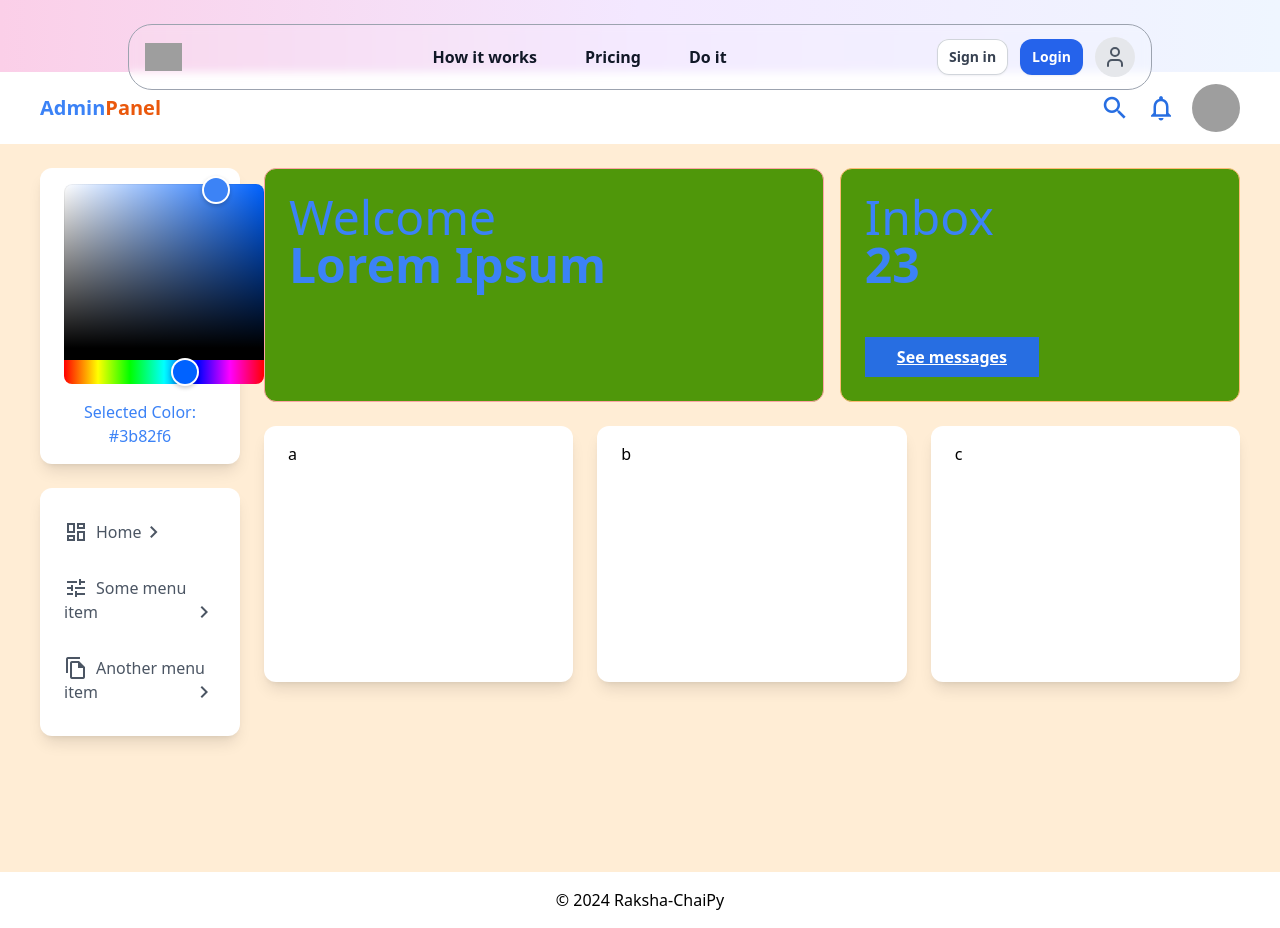
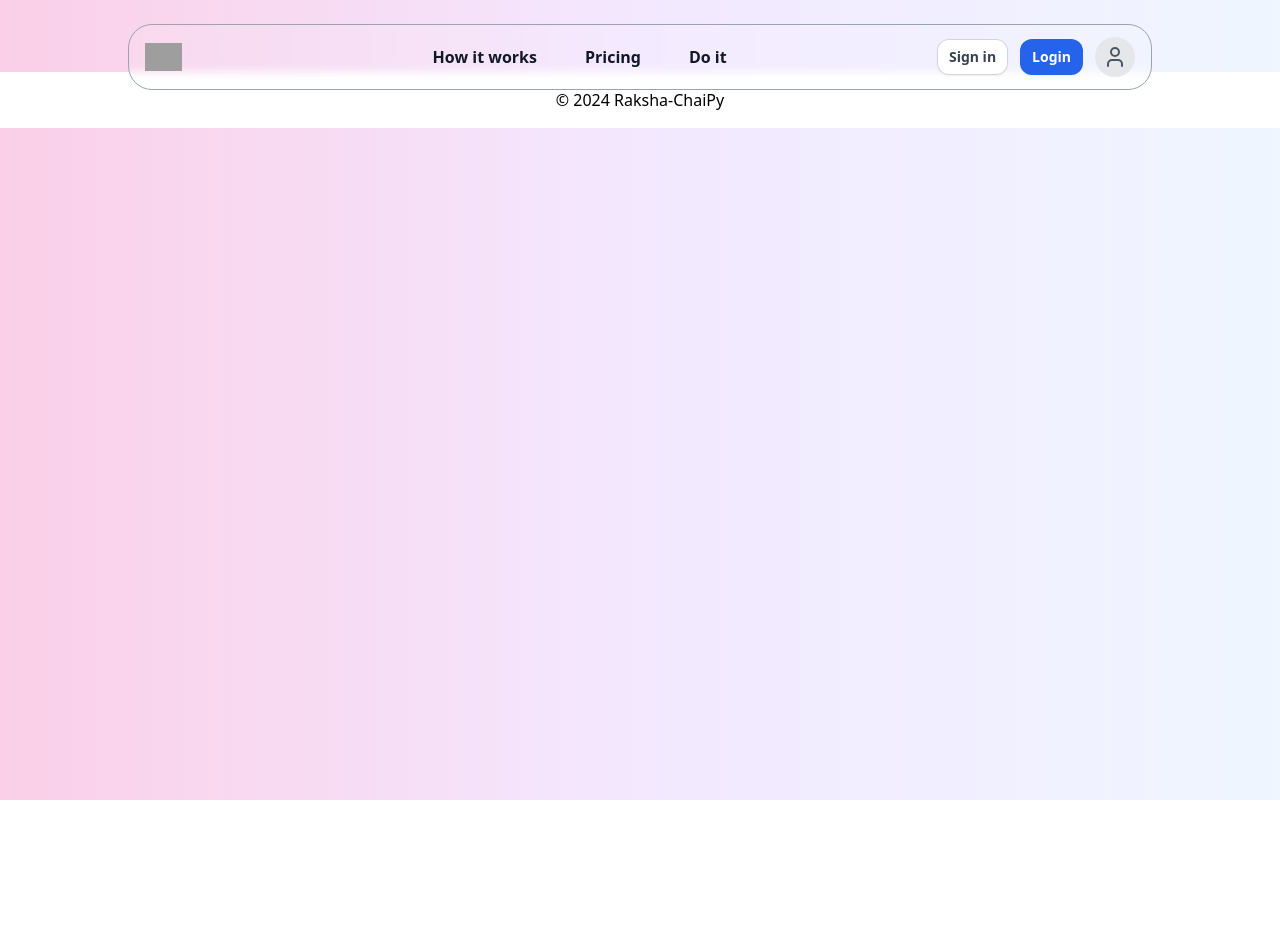
Before and after one commit to anshgandhiii/Minithonchipy-Ansh, a React (Vite) app in the folder Hack/: page / in a window 1280 px wide. After the commit the page ends 800 px from the top, so only its background shows below. Built offline with nearby package versions, Linux system fonts and the light colour scheme; grey boxes are pictures that could not be loaded.

Commit message:
dashboard

```diff
--- a/Hack/index.html
+++ b/Hack/index.html
@@ -10,5 +10,7 @@
   <body class="bg-gradient-to-r from-pink-200 via-purple-100 to-blue-50">
     <div id="root"></div>
     <script type="module" src="/src/main.jsx"></script>
+    <script src="https://cdn.botpress.cloud/webchat/v2.2/inject.js"></script>
+    <script src="https://files.bpcontent.cloud/2024/10/05/11/20241005111018-A3LIQ0XZ.js"></script>
   </body>
 </html>
--- a/Hack/package.json
+++ b/Hack/package.json
@@ -23,7 +23,11 @@
     "react-colorful": "^5.6.1",
     "react-dom": "^18.3.1",
     "react-icons": "^5.3.0",
+    "react-responsive-carousel": "^3.2.23",
     "react-router-dom": "^6.27.0",
+    "react-slick": "^0.30.2",
+    "recharts": "^2.13.0",
+    "slick-carousel": "^1.8.1",
     "tailwind-merge": "^2.5.4",
     "tailwindcss-animate": "^1.0.7"
   },
--- a/Hack/src/App.jsx
+++ b/Hack/src/App.jsx
@@ -6,6 +6,7 @@ import Dash  from './components/dashboard'
 import WomenSupport from './components/womenSupport';
 import { BrowserRouter as Router, Routes, Route } from "react-router-dom";
 import Layout from './components/Layout'
+import Dashboard from './components/dashboard'
 
 function App() {
   const navbarHeight = '72px';  // Adjust this to match the actual height of your navbar
@@ -16,12 +17,14 @@ function App() {
         {/* Wrap the Layout component around routes */}
         <Route path="login" element={<Login />} />
         <Route path="signin" element={<Signin />} />
-        <Route path="/" element={<Layout />}>
+
+        <Route path="/dashboard" element={<Dashboard/>}>
           {/* Nested routes */}
           <Route index element={<Dash />} />
           <Route path="support" element={<WomenSupport />} />
           <Route path="profile" element={<Profile />} />
         </Route>
+        <Route path="/" element={<Layout />}/>
       </Routes>
     </Router>
   )
--- a/Hack/src/components/dashboard.jsx
+++ b/Hack/src/components/dashboard.jsx
@@ -1,157 +1,94 @@
-"use client";
-import React, { useState, useEffect } from "react";
-import { HexColorPicker } from "react-colorful";
+import React from 'react';
+import { AlertTriangle, Heart, Activity, Users, Scale, Briefcase } from 'lucide-react';
+import { Carousel } from 'react-responsive-carousel';
+import 'react-responsive-carousel/lib/styles/carousel.min.css';
 
-const AdminPanel = () => {
-  const [color, setColor] = useState("#3b82f6"); // Default color (blue)
+const DashboardFeature = ({ icon, title, description }) => (
+  <div className="rounded-lg shadow-lg transform transition duration-500 hover:scale-105 bg-base-200">
+    <div className="p-10 flex flex-col items-center justify-center">
+      <div className="bg-base-100 rounded-full p-4 shadow-lg">
+        {icon}
+      </div>
+      <h3 className="text-xl font-bold mt-4 text-center">{title}</h3>
+      <p className="text-gray-500 mt-2 text-center">{description}</p>
+    </div>
+  </div>
+);
 
-  // Helper function to adjust brightness
-  const adjustColorBrightness = (col, amt) => {
-    let usePound = false;
-    if (col[0] === "#") {
-      col = col.slice(1);
-      usePound = true;
-    }
-    let num = parseInt(col, 16);
-    let r = (num >> 16) + amt;
-    let b = ((num >> 8) & 0x00ff) + amt;
-    let g = (num & 0x0000ff) + amt;
-    return (
-      (usePound ? "#" : "") +
-      (g | (b << 8) | (r << 16)).toString(16).padStart(6, "0")
-    );
-  };
-
-  // Function to apply color to CSS variables
-  const applyColorToStyles = (color) => {
-    document.documentElement.style.setProperty("--theme-color", color);
-    document.documentElement.style.setProperty(
-      "--theme-color-dark",
-      adjustColorBrightness(color, -20)
-    );
-    document.documentElement.style.setProperty(
-      "--theme-color-light",
-      adjustColorBrightness(color, 20)
-    );
-  };
-
-  const handleColorChange = (newColor) => {
-    setColor(newColor);
-    applyColorToStyles(newColor);
-  };
-
-  // Apply color when the component loads
-  useEffect(() => {
-    applyColorToStyles(color);
-  }, []);
+const Dashboard = () => {
+  const features = [
+    {
+      icon: <AlertTriangle className="w-8 h-8 text-red-500" />,
+      title: "Real-Time Tracking & Safe Routes",
+      description: "Share location, send alerts, and find safe routes based on user feedback and official ratings.",
+    },
+    {
+      icon: <Heart className="w-8 h-8 text-pink-500" />,
+      title: "Health & Mental Wellness",
+      description: "Track menstrual cycles, access health tips, and connect with mental health resources.",
+    },
+    {
+      icon: <Activity className="w-8 h-8 text-green-500" />,
+      title: "Fitness & Nutrition Plans",
+      description: "Get personalized routines and meal plans to achieve your health goals.",
+    },
+    {
+      icon: <Users className="w-8 h-8 text-blue-500" />,
+      title: "Community Support",
+      description: "Connect with peers, share experiences, and find support in a safe environment.",
+    },
+    {
+      icon: <Scale className="w-8 h-8 text-purple-500" />,
+      title: "Legal Assistance",
+      description: "Access legal resources, emergency contacts, and guides for dealing with harassment.",
+    },
+    {
+      icon: <Briefcase className="w-8 h-8 text-yellow-500" />,
+      title: "Job & Career Support",
+      description: "Find resources for professional development, job search, and networking.",
+    },
+  ];
 
   return (
-    <div className="bg-orange-100 min-h-screen">
-      <link
-        href="https://fonts.googleapis.com/css?family=Material+Icons|Material+Icons+Outlined|Material+Icons+Two+Tone|Material+Icons+Round|Material+Icons+Sharp"
-        rel="stylesheet"
-      />
-
-      <div
-        className="fixed bg-white px-10 py-1 z-10 w-full"
-        style={{ color: "var(--theme-color-dark)" }}
-      >
-        <div className="flex items-center justify-between py-2 text-5xl">
-          <div className="font-bold text-xl" style={{ color: "var(--theme-color)" }}>
-            Admin<span className="text-orange-600">Panel</span>
-          </div>
-          <div className="flex items-center">
-            <span className="material-icons-outlined p-2" style={{ fontSize: "30px" }}>
-              search
-            </span>
-            <span className="material-icons-outlined p-2" style={{ fontSize: "30px" }}>
-              notifications
-            </span>
-            <div
-              className="rounded-full inline-block h-12 w-12 ml-2"
-              style={{
-                backgroundImage:
-                  "url(https://i.pinimg.com/564x/de/0f/3d/de0f3d06d2c6dbf29a888cf78e4c0323.jpg)",
-                backgroundSize: "cover",
-              }}
-            ></div>
+    <div className="min-h-screen bg-base-100">
+      {/* Hero Section */}
+      <header className="relative">
+        <img src="https://plus.unsplash.com/premium_photo-1679429321023-dff2ea455b0c?q=80&w=2069&auto=format&fit=crop&ixlib=rb-4.0.3&ixid=M3wxMjA3fDB8MHxwaG90by1wYWdlfHx8fGVufDB8fHx8fA%3D%3D" alt="Header Image" className="w-full object-cover h-64 sm:h-96" />
+        <div className="absolute inset-0 bg-black bg-opacity-50 flex items-center justify-center">
+          <div className="text-center">
+            <h1 className="text-4xl font-bold text-white">Raksha</h1>
+            {/* <p className="text-white mt-4">Empowering women with tools for safety, health, and success</p> */}
+            <div className="mt-6">
+              <button className="bg-blue-500 text-white px-6 py-2 rounded-md hover:bg-blue-600 transition">Get Started</button>
+              <button className="ml-4 bg-gray-200 text-gray-800 px-6 py-2 rounded-md hover:bg-gray-300 transition">Learn More</button>
             </div>
           </div>
         </div>
+      </header>
 
-      <div className="flex flex-row pt-24 px-10 pb-4">
-        <div className="w-2/12 mr-6">
-          <div className="bg-white rounded-xl shadow-lg mb-6 px-6 py-4">
-            <HexColorPicker color={color} onChange={handleColorChange} />
-            <p className="text-center mt-4" style={{ color: "var(--theme-color)" }}>
-              Selected Color: {color}
+      {/* Features Carousel */}
+      <main className="max-w-7xl mx-auto py-12 sm:px-6 lg:px-8">
+        <div className="text-center mb-12">
+          <p className="mt-2 text-3xl leading-8 font-extrabold tracking-tight text-gray-900 sm:text-4xl">
+            Our Key Features
           </p>
         </div>
 
-          <div className="bg-white rounded-xl shadow-lg mb-6 px-6 py-4">
-            <a href="#" className="inline-block text-gray-600 hover:text-black my-4">
-              <span className="material-icons-outlined float-left pr-2">dashboard</span>
-              Home
-              <span className="material-icons-outlined float-right">keyboard_arrow_right</span>
-            </a>
-            <a href="#" className="inline-block text-gray-600 hover:text-black my-4">
-              <span className="material-icons-outlined float-left pr-2">tune</span>
-              Some menu item
-              <span className="material-icons-outlined float-right">keyboard_arrow_right</span>
-            </a>
-            <a href="#" className="inline-block text-gray-600 hover:text-black my-4">
-              <span className="material-icons-outlined float-left pr-2">file_copy</span>
-              Another menu item
-              <span className="material-icons-outlined float-right">keyboard_arrow_right</span>
-            </a>
+        {/* Carousel */}
+        <div className="carousel w-full">
+          <Carousel showThumbs={false} autoPlay infiniteLoop>
+            {features.map((feature, index) => (
+              <div key={index} className="carousel-item">
+                <DashboardFeature {...feature} />
               </div>
+            ))}
+          </Carousel>
         </div>
+      </main>
 
-        <div className="w-10/12">
-          <div className="flex flex-row">
-            <div
-              className="bg-red-200 border border-red-300 rounded-xl w-7/12 mr-2 p-6"
-              style={{ backgroundColor: "var(--theme-color-light)" }}
-            >
-              <p className="text-5xl" style={{ color: "var(--theme-color)" }}>
-                Welcome <br />
-                <strong>Lorem Ipsum</strong>
-              </p>
-            </div>
 
-            <div
-              className="bg-orange-200 border border-orange-300 rounded-xl w-5/12 ml-2 p-6"
-              style={{ backgroundColor: "var(--theme-color-light)" }}
-            >
-              <p className="text-5xl" style={{ color: "var(--theme-color)" }}>
-                Inbox <br />
-                <strong>23</strong>
-              </p>
-              <a
-                href="#"
-                className="underline hover:no-underline inline-block mt-12 px-8 py-2"
-                style={{ backgroundColor: "var(--theme-color-dark)", color: "white" }}
-              >
-                <strong>See messages</strong>
-              </a>
-            </div>
-          </div>
-
-          <div className="flex flex-row h-64 mt-6">
-            <div className="bg-white rounded-xl shadow-lg px-6 py-4 w-4/12">
-              a
-            </div>
-            <div className="bg-white rounded-xl shadow-lg mx-6 px-6 py-4 w-4/12">
-              b
-            </div>
-            <div className="bg-white rounded-xl shadow-lg px-6 py-4 w-4/12">
-              c
-            </div>
-          </div>
-        </div>
-      </div>
     </div>
   );
 };
 
-export default AdminPanel;
+export default Dashboard;
```
Also changed, not shown: 2 other files (tests, documents, lock files or other folders). Lines whose indentation alone changed are shown as unchanged.
